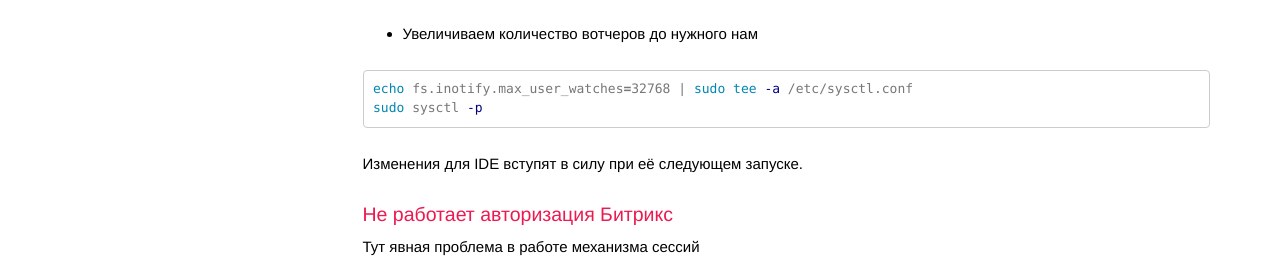
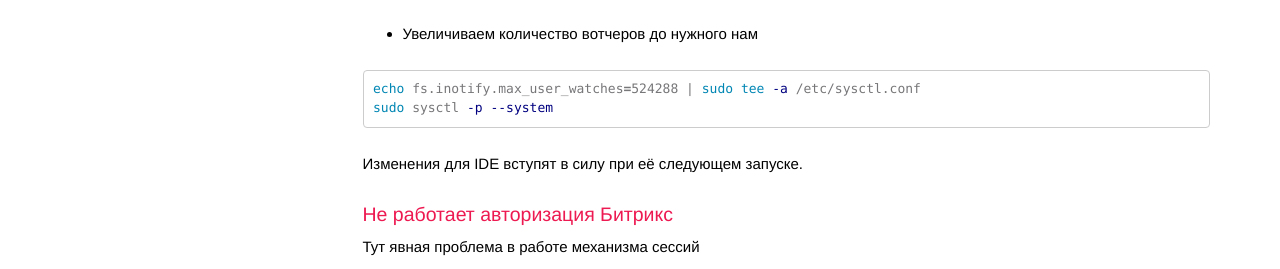
Before and after one commit to gdecider/gdecider.github.io, a Jekyll site: the page built from pages/articles/articles_env-reshenie-problem.md, in a window 1280 px wide and 1367 px high. Shown: the part 714-983 px from the top of the window. Built offline with Jekyll 4.4.1, drawn with Linux system fonts in a browser that asks for light colours; nearby versions of some CDN libraries; comment, search, counter and statistics services are not loaded.

Commit message:
Update articles_env-reshenie-problem.md

````diff
--- a/pages/articles/articles_env-reshenie-problem.md
+++ b/pages/articles/articles_env-reshenie-problem.md
@@ -36,8 +36,8 @@ cat /proc/sys/fs/inotify/max_user_watches
 * Увеличиваем количество вотчеров до нужного нам
 
 ```bash
-echo fs.inotify.max_user_watches=32768 | sudo tee -a /etc/sysctl.conf
-sudo sysctl -p
+echo fs.inotify.max_user_watches=524288 | sudo tee -a /etc/sysctl.conf
+sudo sysctl -p --system
 ```
 
 Изменения для IDE вступят в силу при её следующем запуске.
````
